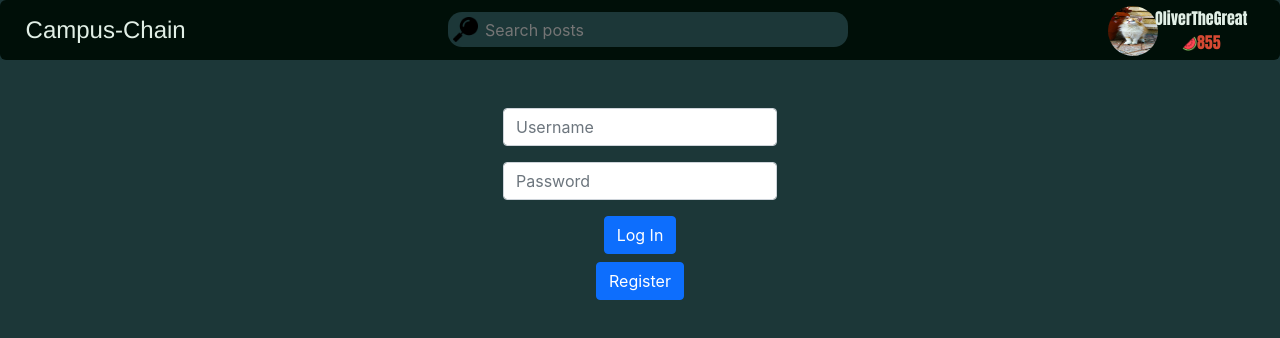
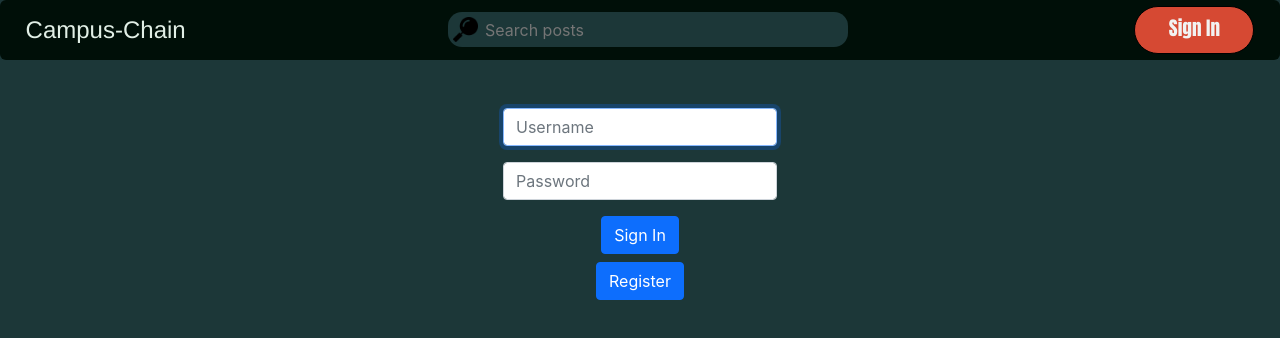
Before and after one commit to ProbablyOmar/Campus-Chain, a React (Create React App) app: page /signin in a window 1280 px wide. Shown: the top 338 px of the page. Built offline with nearby package versions, Linux system fonts and the light colour scheme.

Commit message:
Added Sign in functionality

```diff
--- a/src/App.css
+++ b/src/App.css
@@ -311,7 +311,17 @@ a {
   color: #f48024;
 }
 
-.form {
-  background-color: rgb(81, 87, 151);
-  padding-top: 3em;
+.signInButton {
+  padding: 7px;
+  position: absolute;
+  right: 2%;
+  background-color: #d64933;
+  font-family: Impact, Haettenschweiler, "Arial Narrow Bold", sans-serif;
+  font-size: larger;
+  color: #f2f2f2;
+  border-radius: 28px;
+  cursor: pointer;
+  border: 1px solid black;
+  height: 6vh;
+  width: 15vh;
 }
--- a/src/App.js
+++ b/src/App.js
@@ -1,4 +1,5 @@
 import { BrowserRouter as Router, Routes, Route } from "react-router-dom";
+import { useState } from "react";
 import "./App.css";
 import Header from "./components/header.js";
 import NavBar from "./components/navbar";
@@ -9,15 +10,25 @@ import Signin from "./pages/signin";
 import Register from "./pages/register";
 
 function App() {
+  const [isLoggedIn, setIsLoggedIn] = useState(false);
   return (
     <div className="App">
       <Router>
-        <Header />
+        <Header isLoggedIn={isLoggedIn} setIsLoggedIn={setIsLoggedIn} />
         <Routes>
           <Route exact path="/" element={<MainPage />} />
           <Route path="/questions/:questionId" element={<QuestionPage />} />
           <Route path="/profile" element={<Profile />} />
-          <Route path="/signin" element={<Signin />} />
+          <Route
+            path="/signin"
+            element={
+              !isLoggedIn ? (
+                <Signin isLoggedIn={isLoggedIn} setIsLoggedIn={setIsLoggedIn} />
+              ) : (
+                <MainPage />
+              )
+            }
+          />
           <Route path="/register" element={<Register />} />
         </Routes>
       </Router>
--- a/src/components/header.js
+++ b/src/components/header.js
@@ -1,5 +1,8 @@
 import profilePic from "../OLI SMOL.jpeg";
-function Header() {
+import { NavLink } from "react-router-dom";
+
+function Header({ isLoggedIn }) {
+  if (isLoggedIn) {
     return (
       <div className="Header">
         <span id="title">Campus-Chain</span>
@@ -29,4 +32,17 @@ function Header() {
     );
   }
 
+  return (
+    <div className="Header">
+      <span id="title">Campus-Chain</span>
+      <span>
+        <input className="search" placeholder="Search posts"></input>
+      </span>
+      <NavLink to="/signin" className=" signInButton">
+        Sign In
+      </NavLink>
+    </div>
+  );
+}
+
 export default Header;
--- a/src/pages/index.js
+++ b/src/pages/index.js
@@ -2,10 +2,10 @@ import { useState, useEffect } from "react";
 import Web3 from "web3";
 import Question from "../components/question";
 import CreateQuestion from "../components/create-question";
-import data from "../testdata.json";
+/*import data from "../testdata.json";*/
 import camp_chain from "../abis/camp_chain.json";
 
-function MainPage() {
+function MainPage({ isLoggedIn, setIsLoggedIn }) {
   const [questions, setQuestions] = useState();
   const [contractState, setContract] = useState();
   console.log(questions);
@@ -39,7 +39,7 @@ function MainPage() {
           );
 
           setContract({ account: accounts[0], contract });
-          /*let Question = await contract.methods.getQuestions(12).call();
+          let Question = await contract.methods.getQuestions(12).call();
           console.log(Question.text);
           Question = {
             ...Question,
@@ -47,15 +47,15 @@ function MainPage() {
             rating: 4.5,
             date: "xx/xx/xxxx",
           };
-        setQuestions([...questions, Question]);
+          setQuestions([/*...questions,*/ Question]);
           console.log(Question.text);
           console.log("done");
-        console.log(questions);*/
+          console.log(questions);
         } else {
           window.alert("Smart contract not deployed to detected network.");
         }
       };
-      setQuestions(data);
+      /*setQuestions(data);*/
       loadWeb3();
       loadBlockchainData();
       // FETCH QUESTIONS FROM IPFS
--- a/src/pages/signin.js
+++ b/src/pages/signin.js
@@ -1,36 +1,61 @@
-function Signin() {
+import { useNavigate } from "react-router-dom";
+import { useState } from "react";
+
+function Signin({ isLoggedIn, setIsLoggedIn }) {
+  const navigate = useNavigate("");
+  const [email, setEmail] = useState("");
+  const [password, setPassword] = useState();
+
+  const handleUsernameChange = e => {
+    setEmail(e.target.value);
+  };
+
+  const handlePasswordChange = e => {
+    setPassword(e.target.value);
+  };
+
+  const handleLogIn = e => {
+    e.preventDefault();
+
+    // Add Authentication
+    setIsLoggedIn(true);
+    navigate("/");
+  };
   return (
     <div>
-      <div class="container mt-5">
-        <form action="/login" method="post">
-          <div class="mb-3">
+      <div className="container mt-5">
+        <form onSubmit={handleLogIn}>
+          <div className="mb-3">
             <input
-              autocomplete="off"
-              autofocus
-              class="form-control mx-auto w-auto"
+              autoComplete="off"
+              autoFocus
+              className="form-control mx-auto w-auto"
               id="username"
               name="username"
               placeholder="Username"
               type="text"
+              onChange={handleUsernameChange}
             />
           </div>
-          <div class="mb-3">
+          <div className="mb-3">
             <input
-              class="form-control mx-auto w-auto"
+              className="form-control mx-auto w-auto"
               id="password"
               name="password"
               placeholder="Password"
               type="password"
+              onChange={handlePasswordChange}
             />
           </div>
-          <a href="/">
-            <button class="btn btn-primary" type="button">
-              Log In
-            </button>
-          </a>
+          <input
+            className="btn btn-primary"
+            type="submit"
+            value="Sign In"
+          ></input>
+
           <br />
           <a href="/register">
-            <button class="btn btn-primary m-2" type="button">
+            <button className="btn btn-primary m-2" type="button">
               Register
             </button>
           </a>
```
Lines whose indentation alone changed are shown as unchanged.
